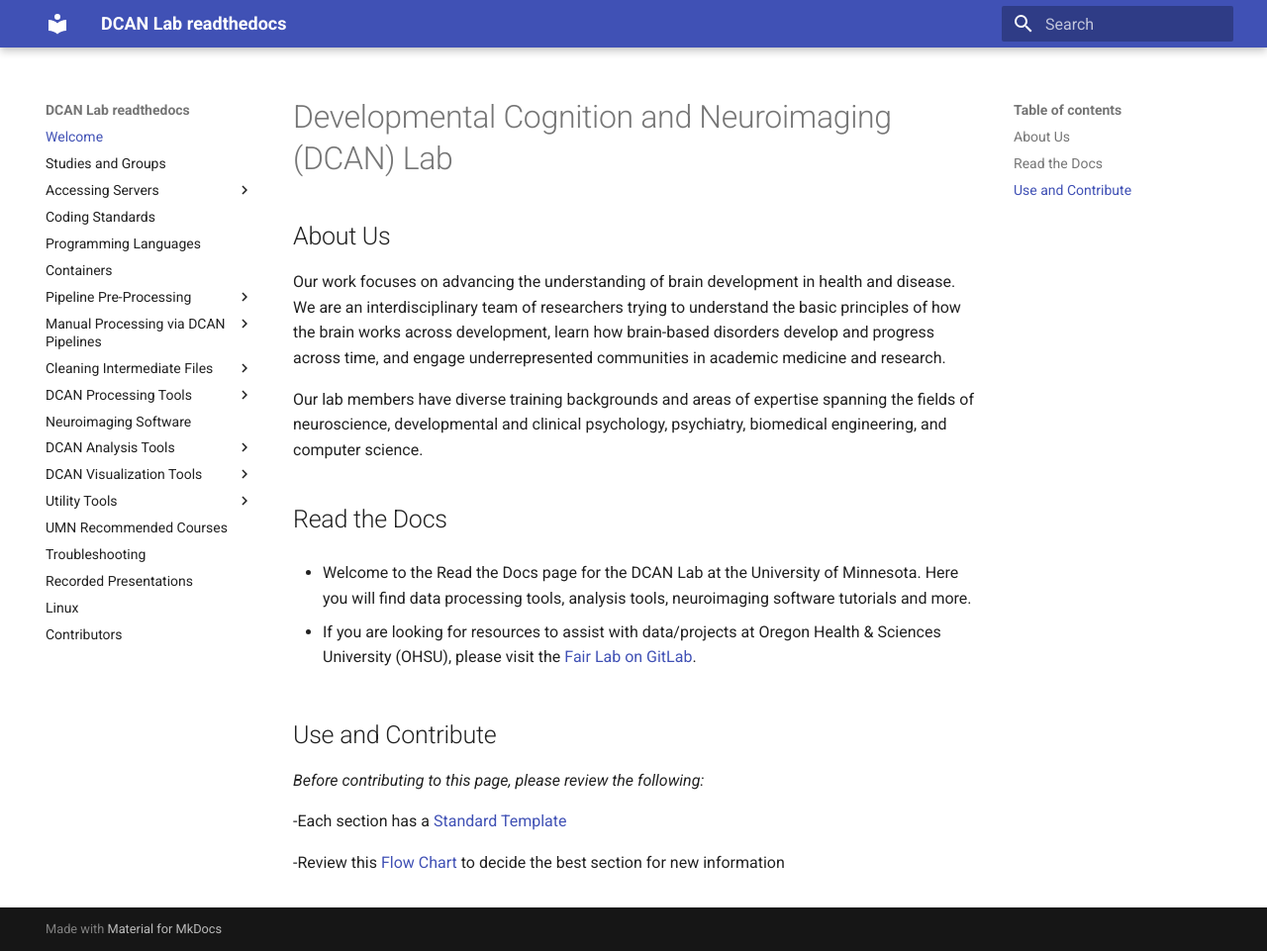
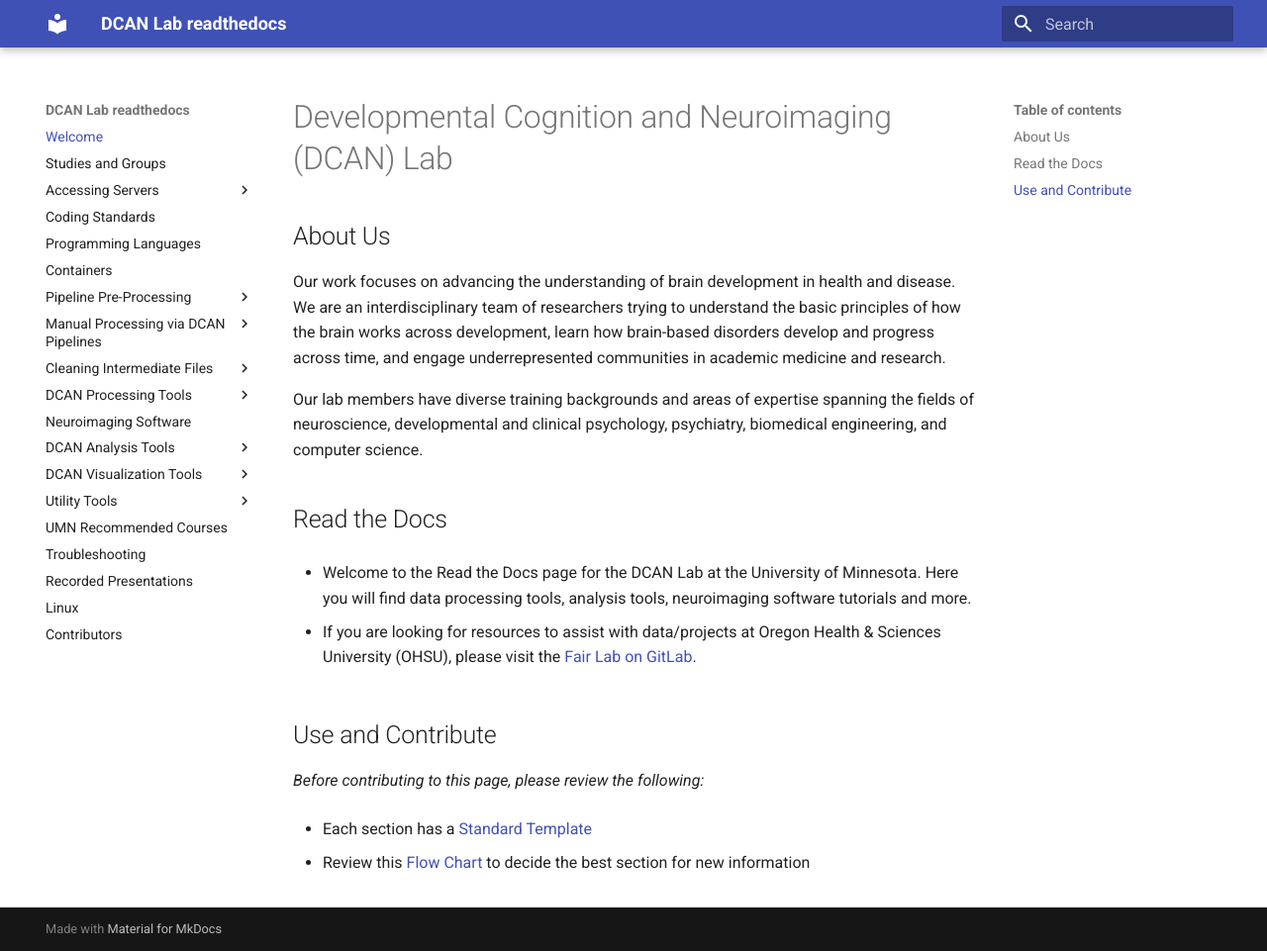
Before and after one commit to DCAN-Labs/dcan_rtd, an MkDocs documentation site: the page built from docs/index.md, in a window 1280 px wide and 961 px high. Shown: the whole window at 99% size. Built offline with MkDocs 1.6.1 and Material for MkDocs 9.7.7, drawn with Linux system fonts in a browser that asks for light colours.

```diff
--- a/docs/index.md
+++ b/docs/index.md
@@ -16,6 +16,6 @@ Our lab members have diverse training backgrounds and areas of expertise spannin
 
 *Before contributing to this page, please review the following:*
 
--Each section has a [Standard Template](insertlink)
+* Each section has a [Standard Template](insertlink)
 
--Review this [Flow Chart](insertlink) to decide the best section for new information
+* Review this [Flow Chart](insertlink) to decide the best section for new information
```
